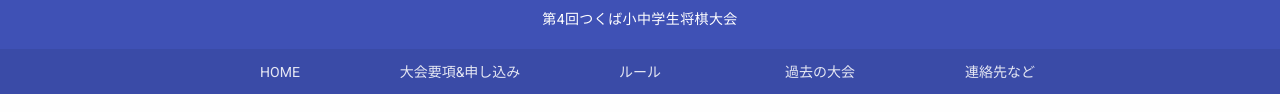
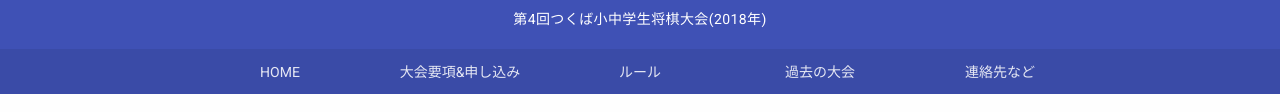
Before and after one commit to TsukubaShogi/Tsukusho2019, a plain HTML site: page docs/about.html in a window 1280 px wide. Shown: the part 151-263 px from the top of the page. Drawn offline with nearby package versions, Linux system fonts and the light colour scheme.

Commit message:
added information

```diff
--- a/docs/about.html
+++ b/docs/about.html
@@ -17,7 +17,7 @@
   <div class="mdl-layout mdl-js-layout mdl-layout--fixed-header">
     <header class="mdl-layout__header mdl-layout__header--waterfall site-header">
       <div class="mdl-layout__header-row site-logo-row"><span class="mdl-layout__title">
-            <div class="site-logo"></div><span class="site-description">第4回つくば小中学生将棋大会</span></span>
+            <div class="site-logo"></div><span class="site-description">第4回つくば小中学生将棋大会(2018年)</span></span>
       </div>
       <div class="mdl-layout__header-row site-navigation-row mdl-layout--large-screen-only">
         <nav class="mdl-navigation mdl-typography--body-1-force-preferred-font">
```
Also changed, not shown: docs/contact.html (+1 -1 lines), docs/index.html (+1 -1 lines), docs/past.html (+1 -1 lines), docs/rule.html (+1 -1 lines).
